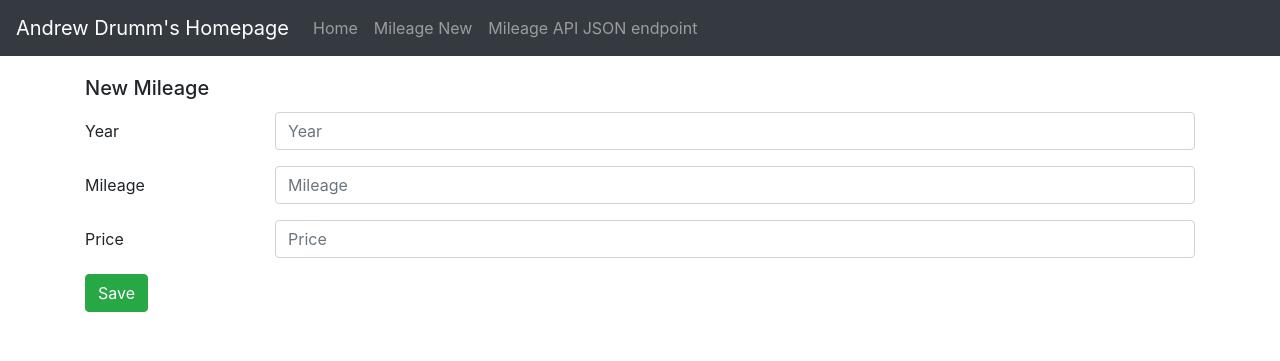
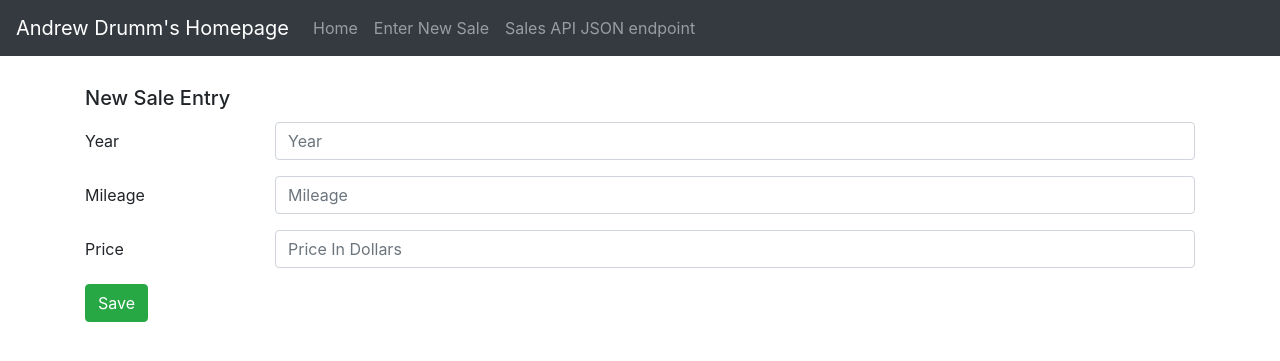
Before and after one commit to ajd33/PythonDockerFlaskPycharm, a Flask app: page /mileage/new in a window 1280 px wide. Shown: the top 361 px of the page. Run offline with Flask 2, Linux system fonts and the light colour scheme; some libraries are stand-ins or nearby versions.

Commit message:
Task: updated to HW3 starting point

```diff
--- a/app/templates/edit.html
+++ b/app/templates/edit.html
@@ -1,7 +1,7 @@
 {% extends "layout.html" %}
 {% block content %}
 
-<h5 class="card-title" style="margin-top: 20px">No.{{ mileage.id }}</h5>
+<h5 class="card-title" style="margin-top: 30px">No.{{ mileage.id }}</h5>
 
 <form action="/edit/{{mileage.id}}" method="post">
 
--- a/app/templates/index.html
+++ b/app/templates/index.html
@@ -1,7 +1,7 @@
 {% extends "layout.html" %}
 {% block content %}
-<h2 style="margin-top: 20px">Ford Escort car sales with Year, Mileage and Sale Price</h2>
-<table class="table" style="margin-top: 20px">
+<h2 style="margin-top: 30px">Ford Escort Car Sales with Year, Mileage and Sale Price</h2>
+<table class="table" style="margin-top: 30px">
     <thead>
     <tr>
         <th scope="col">No.</th>
--- a/app/templates/layout.html
+++ b/app/templates/layout.html
@@ -8,7 +8,7 @@
 {% if user %}
     <title>Welcome to {{ user.username }}'s site</title>
     {% else %}
-    <title>Welcome to My Site!</title>
+    <title>Welcome to the Ford Escort Sales Site</title>
     {% endif %}
 <head>
  <body>
@@ -17,7 +17,7 @@
 
 <nav class="navbar navbar-expand-lg navbar-dark bg-dark">
   <a class="navbar-brand" href="/">{% if user %}{{ user.username }}'s Homepage{% else %}
-    <title>Welcome to My Homepage</title>
+    <title>Ford Escort Sales Homepage</title>
     {% endif %}</a>
   <button class="navbar-toggler" type="button" data-toggle="collapse" data-target="#navbarNavDropdown" aria-controls="navbarNavDropdown" aria-expanded="false" aria-label="Toggle navigation">
     <span class="navbar-toggler-icon"></span>
@@ -28,10 +28,10 @@
         <a class="nav-link" href="/">Home <span class="sr-only">(current)</span></a>
       </li>
       <li class="nav-item">
-        <a class="nav-link" href="/mileage/new">Mileage New <span class="sr-only">(current)</span></a>
+        <a class="nav-link" href="/mileage/new">Enter New Sale <span class="sr-only">(current)</span></a>
       </li>
       <li class="nav-item">
-        <a class="nav-link" href="/api/mileages">Mileage API JSON endpoint <span class="sr-only">(current)</span></a>
+        <a class="nav-link" href="/api/mileages">Sales API JSON endpoint <span class="sr-only">(current)</span></a>
       </li>
 
     </ul>
--- a/app/templates/new.html
+++ b/app/templates/new.html
@@ -1,7 +1,7 @@
 {% extends "layout.html" %}
 {% block content %}
 
-<h5 class="card-title" style="margin-top: 20px">New Mileage</h5>
+<h5 class="card-title" style="margin-top: 30px">New Sale Entry</h5>
 
 <form action="/mileage/new" method="post">
 
@@ -22,7 +22,7 @@
   <div class="form-group row">
     <label for="Price" class="col-sm-2 col-form-label">Price</label>
     <div class="col-sm-10">
-      <input type="text" class="form-control" id="Price" name="Price" placeholder="Price">
+      <input type="text" class="form-control" id="Prices" name="Price" placeholder="Price In Dollars">
     </div>
   </div>
 
--- a/db/init.sql
+++ b/db/init.sql
@@ -5,7 +5,7 @@ CREATE TABLE IF NOT EXISTS escort (
     `id` INT NOT NULL AUTO_INCREMENT,
     `Year` INT,
     `Mileage` INT,
-    `Price $` VARCHAR(42) CHARACTER SET utf8,
+    `Price` INT,
     `Column_4` VARCHAR(10) CHARACTER SET utf8,
     PRIMARY KEY (id)
 );
--- a/docker-compose.yml
+++ b/docker-compose.yml
@@ -2,7 +2,7 @@ version: "2"
 services:
   app:
     build: ./app
-    container_name: "Flask_App3"
+    container_name: "Flask_App"
     links:
       - db
     ports:
@@ -13,7 +13,7 @@ services:
 
   db:
     image: mysql:5.7
-    container_name: "MySQL_Database3"
+    container_name: "MySQL_Database"
     ports:
       - "32000:3306"
     environment:
```
Also changed, not shown: README.MD, app/app.py (line endings or trailing spaces), 11 other files.
